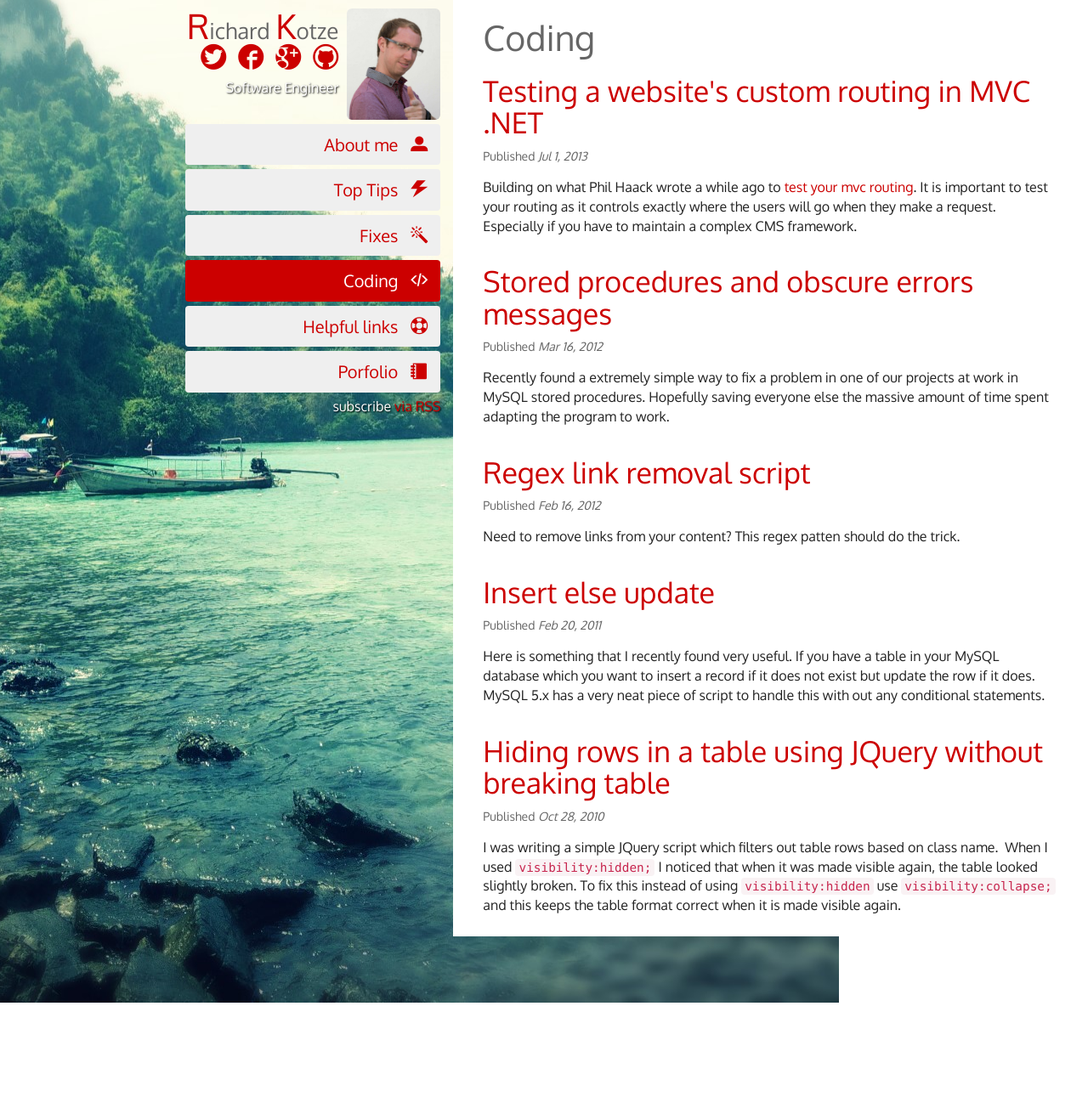
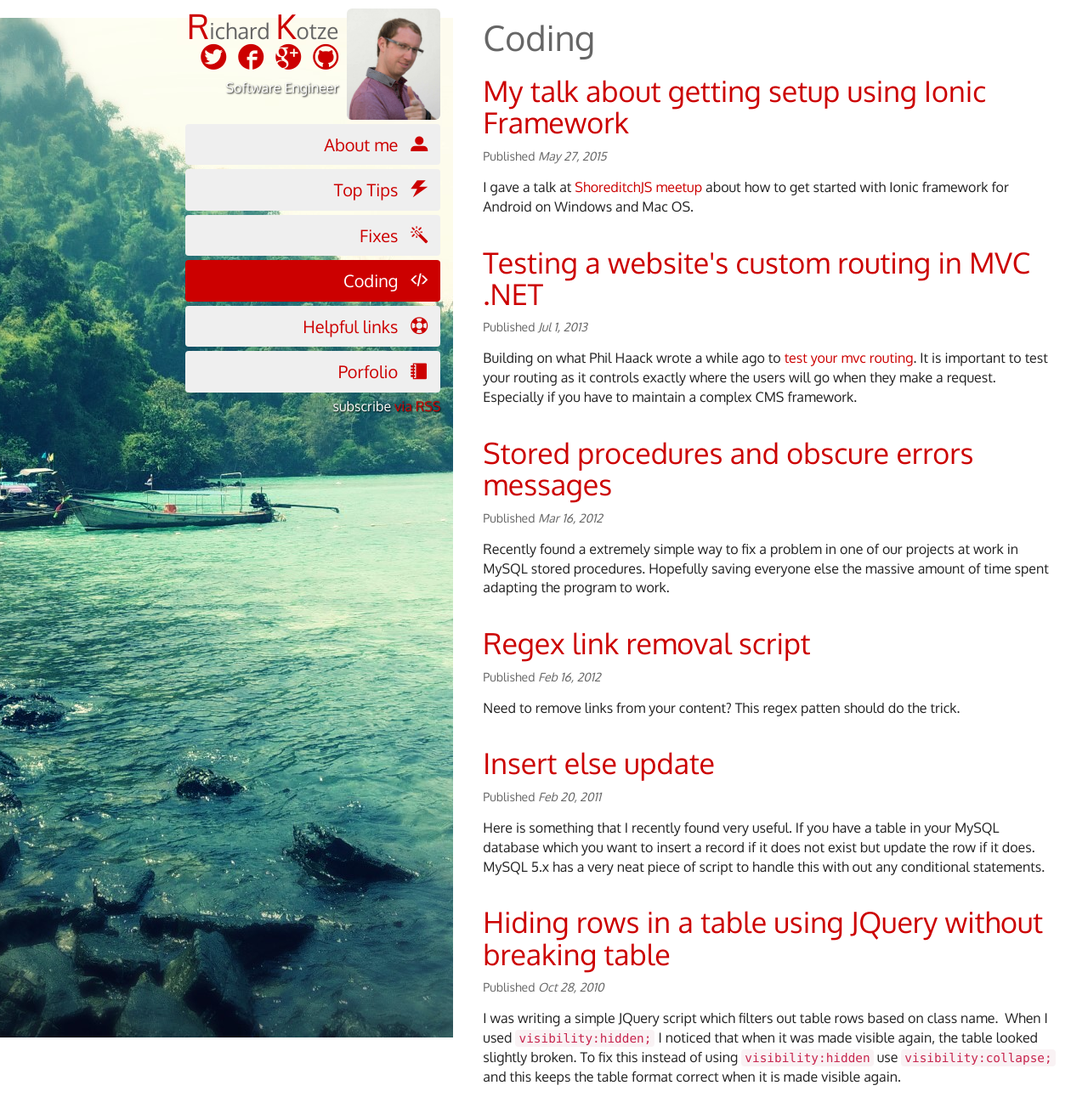
Before and after one commit to rkotze/rkotze.github.io, a Jekyll site: the page built from coding.md, in a window 1280 px wide and 1304 px high. Shown: the whole window at 85% size. Built offline with Jekyll 4.4.1, drawn with Linux system fonts in a browser that asks for light colours.

Commit message:
Added in new articles and fix ul bottom margin in posts.

```diff
--- /dev/null
+++ b/_posts/2015-05-17-my-talk-about-getting-setup-using-ionic-framework.md
@@ -0,0 +1,20 @@
+---
+layout: post
+title:  My talk about getting setup using Ionic Framework
+date:   2015-05-27 17:00:12 +0000
+permalink: /coding/my-talk-about-getting-setup-using-ionic-framework
+category: coding
+meta_description: >
+ Meetup talk about Ionic Framework at ShoreditchJS.
+---
+
+I gave a talk at [ShoreditchJS meetup][1] about how to get started with Ionic framework for Android on Windows and&nbsp;Mac OS.
+
+I thought it would be useful to give the talk to share parts I got stuck on when setting up and hopefully reduce the pain for others getting started.
+
+Here are [my slides for the talk][2].
+
+&nbsp;
+
+[1]: http://www.meetup.com/ShoreditchJS/events/221279656/
+[2]: http://slides.com/rkotze/deck
--- a/css/main.scss
+++ b/css/main.scss
@@ -181,6 +181,9 @@ article h1, article h2, article h3  {
         margin: 0 5px;
         padding: 0 10px;
     }
+    ul {
+        margin-bottom: 15px;
+    }
 }
 
 article.item, article.listing {
```
Also changed, not shown: _posts/2011-10-23-can-t-add-or-edit-contacts-on-iphone-ios-5.md (added, +19 -0 lines).
